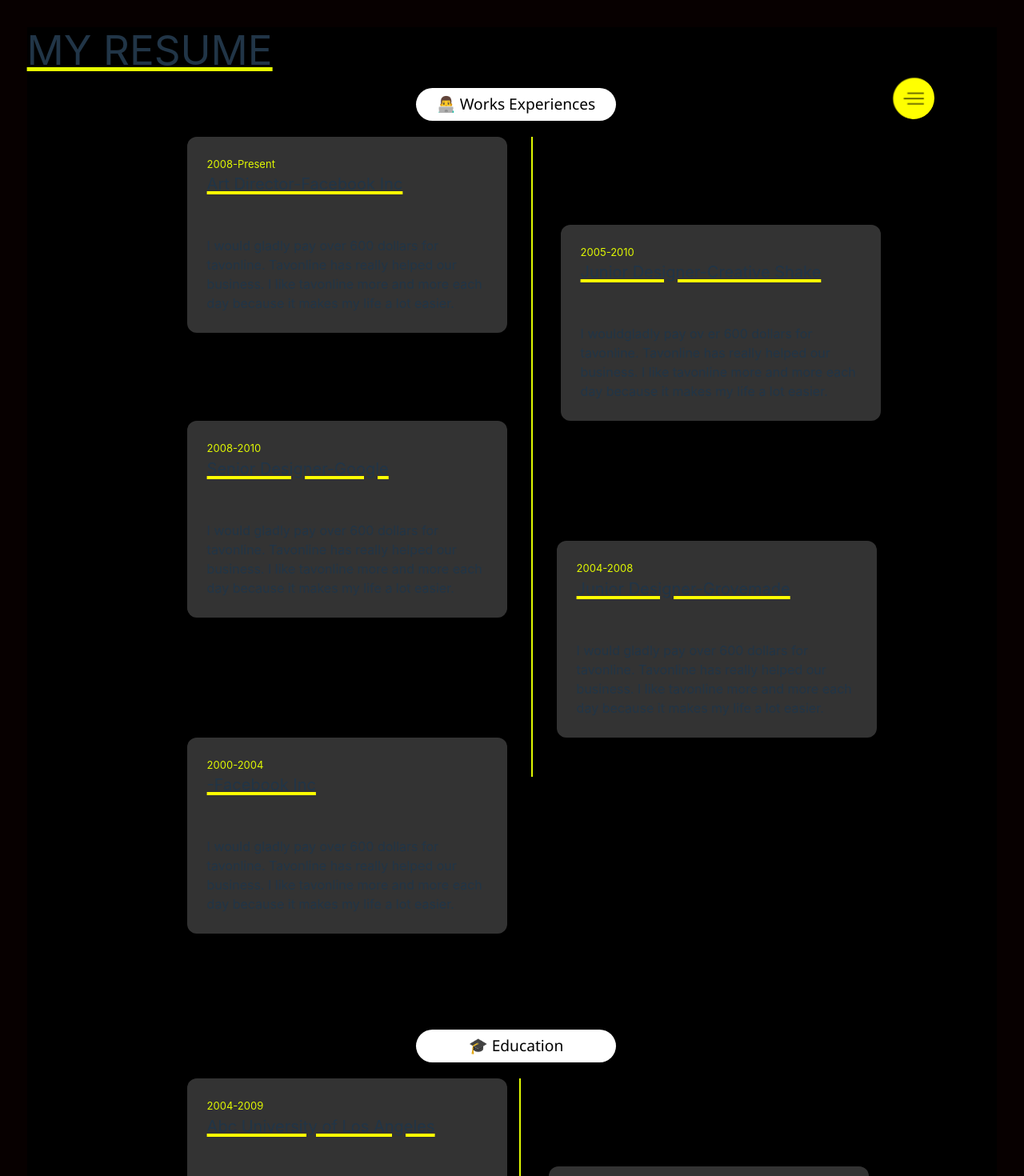
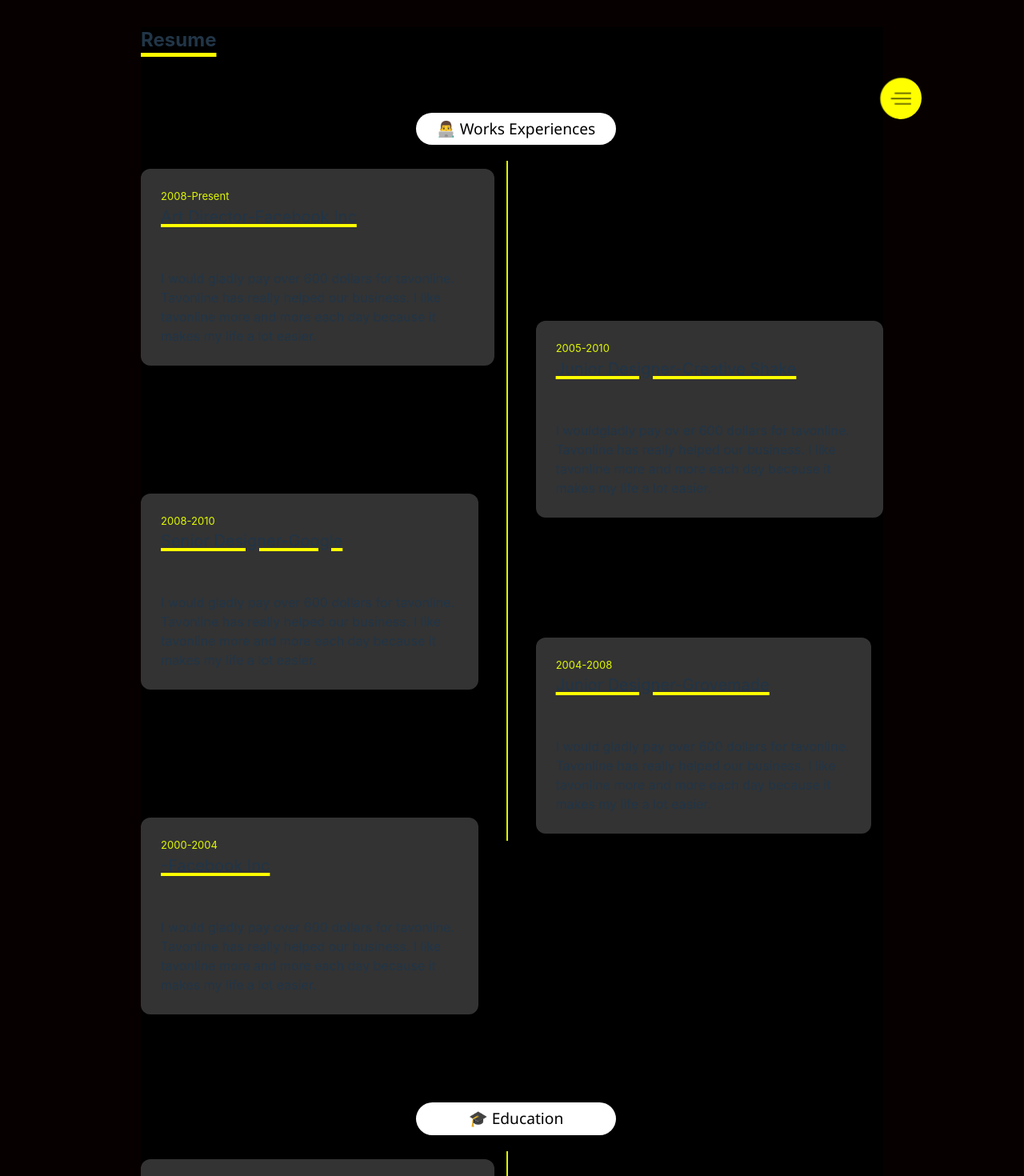
Before and after one commit to Jambisi-11/my-portfolio-g3, a React (Vite) app: page /Resume in a window 1280 px wide. Shown: the top 1470 px of the page at 80% size. Built offline with nearby package versions, Linux system fonts and the light colour scheme.

Commit message:
Portfolio updated

```diff
--- a/src/App.jsx
+++ b/src/App.jsx
@@ -20,6 +20,8 @@ import { BrowserRouter as Router, Routes, Route } from 'react-router-dom';
 const App = () => {
   return (
     <div>
+    <div className="flex justify-center items-center">
+      <div className='w-[85%]'>
       {/* <Home />
       <Footer />
       <Resume />
@@ -49,6 +51,8 @@ const App = () => {
 
       <Footer />
     </div>
+    </div>
+    </div>
   )
 }
 
--- a/src/Compenets/Blog/BlogImage.css
+++ b/src/Compenets/Blog/BlogImage.css
@@ -9,6 +9,7 @@
     border-radius: 10px;
     padding: 5px 5px;
     margin-bottom: 2em;
+
 }
 
 .Gridcontainer img{
--- a/src/Compenets/Content/Home/Home.css
+++ b/src/Compenets/Content/Home/Home.css
@@ -1,6 +1,6 @@
 .body-cont {
   background-color: black;
-  width: 90%;
+  width: 100%;
   min-height: 250vh;
   /* margin-left: 6.5em; */
 
@@ -112,7 +112,7 @@
   display: flex;
   flex-wrap: wrap;
   align-items: center;
-  gap: 2.5em;
+  gap: 3.3em;
   margin-top: 2em;
   padding-top: 2em;
   border-top: 1px solid rgba(192, 187, 187, 0.548);
@@ -128,7 +128,7 @@
 
 
 .details img {
-  margin-right: 0.5em;
+  margin-right: 0.2em;
 }
 
 
--- a/src/Compenets/Content/Home/Home.jsx
+++ b/src/Compenets/Content/Home/Home.jsx
@@ -14,19 +14,9 @@ import Brand from './Brand/Brand';
 
 
 const Home = () => {
-  const words = ["designer", "manager", "developer", "creator"];
-  const [index, setIndex] = useState(0);
-
-  useEffect(() => {
-    const interval = setInterval(() => {
-      setIndex((prevIndex) => (prevIndex + 1) % words.length); // Cycle through words
-    }, 2000); // Change every 2 seconds
-
-    return () => clearInterval(interval); // Cleanup on component unmount
-  }, []);
 
   return (
-    <div className="flex justify-center items-center">
+    // <div className="flex justify-center items-center">
     <div className='body-cont'>
       <div className='Main_container'>
           <div className='image__container'>
@@ -62,7 +52,8 @@ const Home = () => {
       <WhatPeople/>
       <Brand/>
       </div>
-    </div>
+    // </div>
+
   )
 }
 
--- a/src/Compenets/Content/Home/Nav/Nav.css
+++ b/src/Compenets/Content/Home/Nav/Nav.css
@@ -3,7 +3,7 @@
   background: #fff;
   height: 50px;
   top: 6em;
-  right: 7em;
+  right: 8em;
   z-index: 888;
   border-radius: 35px;
   width: 3.3em;
--- a/src/Compenets/My Resume/Resume.css
+++ b/src/Compenets/My Resume/Resume.css
@@ -7,14 +7,13 @@
     background-color: #000000;
     max-width: 100%;
 }
-
+/*
 .resume_heading{
     text-decoration: underline #E6FF00 solid;
-    text-align: left;
-    text-transform: uppercase
-    ;
+     text-align: left;
+    text-transform: uppercase;
+} */
 
-}
 .headdiv{
     display: flex;
     padding: 10px;
@@ -37,13 +36,13 @@
 /* I added vertical divider here */
 .vertical-line {
     border-left: 2px solid rgb(253, 216, 7);
-    height: 800px;
+    height: 850px;
     border-color: #E0F802;
   }
 
   .vertical-line2 {
     border-left: 2px solid rgb(253, 216, 7);
-    height: 550px;
+    height: 580px;
     border-color: #E0F802;
   }
 
@@ -73,26 +72,14 @@ background-color: #333333;
 padding: 25px;
 border-radius: 12px;
 flex-direction: column;
-max-width: 400px; /* 400 to  */
-margin-top: 0px;
+max-width: 500px; /* 400 to  */
+margin-top: 10px;
 margin-bottom: 10px;
-/* margin-left: auto; */
-margin-left: 200px; /* I changed this one from 10px to 200px*/
+/* margin-left: auto;
+margin-left: 200px; I changed this one from 10px to 200px*/
 
 }
-.empty1{
-    display: flex;
-    align-items: baseline;
-    justify-content: center;
-    background-color: #333333;
-    margin: 10px 15px;
-    padding: 25px;
-    border-radius: 12px;
-    flex-direction: column;
-    max-width: 400px;
-    visibility: hidden;
 
-}
 .heading{
     font-size: small;
     color: #E0F802;
@@ -104,31 +91,31 @@ margin-left: 200px; /* I changed this one from 10px to 200px*/
     display: flex;
     align-items: baseline;
     justify-content: center;
-    margin-left: 200px; /* I changed this one from 10px to 200px*/
+    margin-right: 20px;
 
     background-color: #333333;
     /* margin: 10px 15px; */
     padding: 25px;
     border-radius: 12px;
     flex-direction: column;
-    max-width: 400px;
-    margin-top: 110px; /* I added this, to bring it down*/
+    max-width: 500px;
+    margin-top: 160px; /* I added this, to bring it down*/
 
 
     }
     .resume_info_content3{
-        display: flex;
+        /* display: flex; */
         /* align-items: baseline;        left*/
         justify-content: center;
         background-color: #333333;
         margin-left:20px;
-        margin-top: 110px; /* I added this, to bring it down*/
+        margin-top: 200px; /* I added this, to bring it down*/
 
         scroll-margin-top: 5em;
         padding: 25px;
         border-radius: 12px;
         flex-direction: column;
-        max-width: 400px;
+        max-width: 500px;
         break-before: column;
 
 
@@ -142,7 +129,8 @@ margin-left: 200px; /* I changed this one from 10px to 200px*/
             padding: 25px;
             border-radius: 12px;
             flex-direction: column;
-            max-width: 400px;
+            margin-left:20px;
+            max-width: 500px;
             margin-top: 150px; /* I added this, to bring it down*/
 
 
@@ -152,13 +140,13 @@ margin-left: 200px; /* I changed this one from 10px to 200px*/
                 align-items: baseline;
                 justify-content: center;
                 background-color: #333333;
-                margin: 10px 15px;
+                margin-right: 20px;
                 padding: 25px;
                 border-radius: 12px;
                 flex-direction: column;
-                max-width: 400px;
-                margin-top: 150px; /* I added this, to bring it down*/
-                margin-left: 200px; /* I changed this one from 10px to 200px*/
+                max-width: 500px;
+                margin-top: 160px; /* I added this, to bring it down*/
+                /*margin-left: 200px;  I changed this one from 10px to 200px*/
 
 
                 }
--- a/src/Compenets/My Resume/Resume.jsx
+++ b/src/Compenets/My Resume/Resume.jsx
@@ -7,14 +7,13 @@ const Resume = () => {
 
   return (
     <div className="flex justify-center items-center">
+    <div className='w-[90%]'>
     <div className = "resume_container">
-
-      <h1 className = "resume_heading">My Resume</h1>
-               <div className="headdiv"><h4 className = "head">👨‍💻 Works Experiences</h4></div>
+        <h3 className='font-bold underline-offset-8 text-2xl'>Resume</h3>
+          <div className="headdiv"><h4 className = "head">👨‍💻 Works Experiences</h4></div>
 
       <div className ="resume_info">
           <div className='column-left'>
-
             <div className = "resume_info_content1" id='info1'>
                 <h6 className = "heading">2008-Present</h6>
                 <h3>Art Director-Facebook Inc</h3>
@@ -202,9 +201,7 @@ const Resume = () => {
         </div>
       </div>
       </section>
-
-
-
+      </div>
       </div>
     </div>
   )
--- a/src/Compenets/Portfolio/Portfolio.jsx
+++ b/src/Compenets/Portfolio/Portfolio.jsx
@@ -12,20 +12,20 @@ import port9 from '../../assets/port9.png';
 
 const Portfolio = () => {
   const media = [
-    { type: 'image', src: port1, alt: 'port-pic' },
-    { type: 'image', src: port2, alt: 'port-pic' },
-    { type: 'video', src: video, alt: 'port-video' },
-    { type: 'image', src: port4, alt: 'port-pic' },
-    { type: 'image', src: port5, alt: 'port-pic' },
-    { type: 'image', src: port6, alt: 'port-pic' },
-    { type: 'image', src: port7, alt: 'port-pic' },
-    { type: 'image', src: port8, alt: 'port-pic' },
-    { type: 'image', src: port9, alt: 'port-pic' },
+    { type: 'image', src: port1, alt: 'port-pic', text:'Photography', text2:'Ajide O James'},
+    { type: 'image', src: port2, alt: 'port-pic', text:'Branding', text2:'PORA Studio' },
+    { type: 'video', src: video, alt: 'port-video', text:'Others', text2:'Ajide O James'},
+    { type: 'image', src: port4, alt: 'port-pic', text:'Others', text2:'Eli Rogas' },
+    { type: 'image', src: port5, alt: 'port-pic', text:'Photography', text2:'Ajide O James'},
+    { type: 'image', src: port6, alt: 'port-pic', text:'Photography', text2:'Ajide O James' },
+    { type: 'image', src: port7, alt: 'port-pic', text:'Photography', text2:'Ajide O James' },
+    { type: 'image', src: port8, alt: 'port-pic', text:'Branding', text2:'Ajide O James' },
+    { type: 'image', src: port9, alt: 'port-pic', text:'Photography', text2:'Ajide O James' },
   ];
 
   return (
     <div className="flex justify-center items-center">
-    <div className='w-[90%]'>
+    <div className='w-[100%] h-auto'>
       <h3 className='font-bold underline-offset-8 mt-[50px] text-2xl'>Portfolio</h3>
       <div>
         <ul className='flex gap-8 text-xl'>
@@ -37,24 +37,36 @@ const Portfolio = () => {
         <div className='grid grid-cols-3 gap-8 mt-16'>
           {media.map((item, index) =>
             item.type === 'image' ? (
-              <img
-                key={index}
-                src={item.src}
-                alt={item.alt}
-                className='w-full h-[270px] rounded-lg border border-gray-300'
-              />
+              <div className="relative group w-full">
+                  <img
+                    src={item.src}
+                    alt={item.text}
+                    className="w-full h-[230px] rounded-lg border border-gray-300"
+                  />
+                  <div className="absolute inset-0 bg-black bg-opacity-30 flex items-center justify-center opacity-0 group-hover:opacity-100 transition-opacity transition ease-in duration-1000">
+                    <span className="text-white text-lg font-bold">{item.text} <br></br>{item.text2} </span>
+                  </div>
+                </div>
+
             ) : (
               <video
                 key={index}
                 src={item.src}
                 controls
-                className='w-full h-[270px] rounded-lg border border-gray-300'
+                className='w-full h-[230px] rounded-lg border border-gray-300'
                 autoPlay
                 loop
                 muted
               />
+
+
             )
           )}
+
+
+
+
+
         </div>
       </div>
     </div>
```
